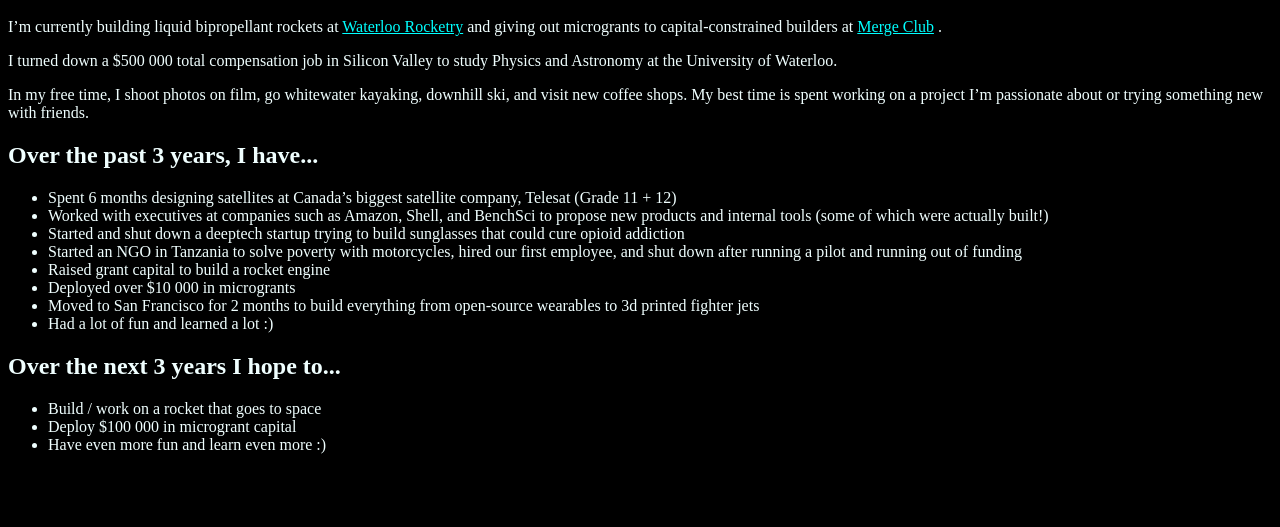
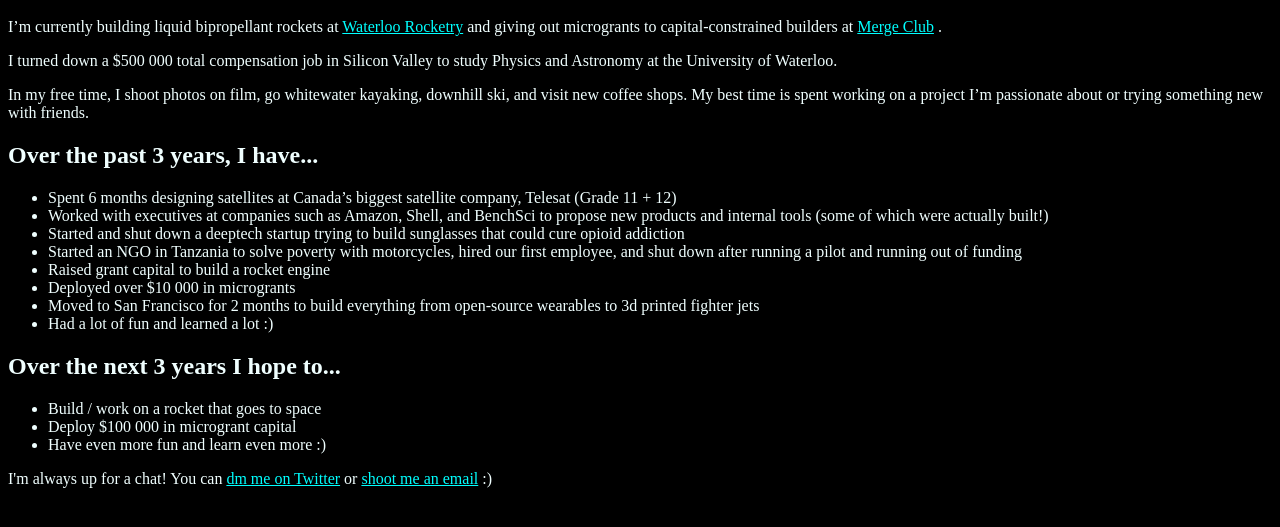
Before and after one commit to Kai-Goodall/personal-website, a plain HTML site: page index.html in a window 1280 px wide. Shown: the part 257-784 px from the top of the page. Drawn offline with Linux system fonts and the light colour scheme.

Commit message:
add contact

```diff
--- a/index.html
+++ b/index.html
@@ -92,5 +92,11 @@
                 Have even more fun and learn even more :)
             </li>
         </ul>
+        <p>I'm always up for a chat! You can
+        <a href="https://twitter.com/messages/compose?recipient_id=1571355239118168065" target="_blank">dm me on Twitter</a>
+        or
+        <a href="mailto:kgoodall@uwaterloo.ca" target="_blank">shoot me an email</a>
+         :)</p>
+
     </body>
 </html>
```
